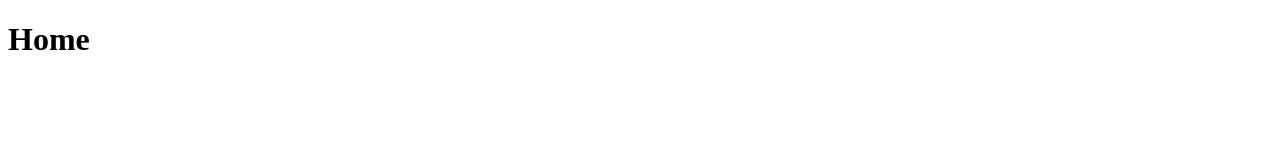
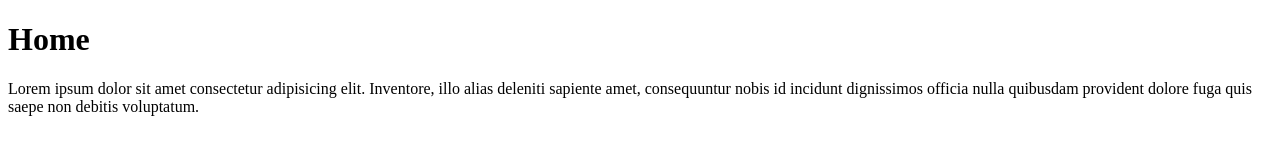
Before and after one commit to oufana54/learngit, a plain HTML site: page index.html in a window 1280 px wide. Drawn offline with Linux system fonts and the light colour scheme.

Commit message:
Home page

```diff
--- a/index.html
+++ b/index.html
@@ -7,5 +7,5 @@
 </head>
 <body>
     <h1>Home</h1>
+    <p>Lorem ipsum dolor sit amet consectetur adipisicing elit. Inventore, illo alias deleniti sapiente amet, consequuntur nobis id incidunt dignissimos officia nulla quibusdam provident dolore fuga quis saepe non debitis voluptatum.</p>
 </body>
-</html>
```
